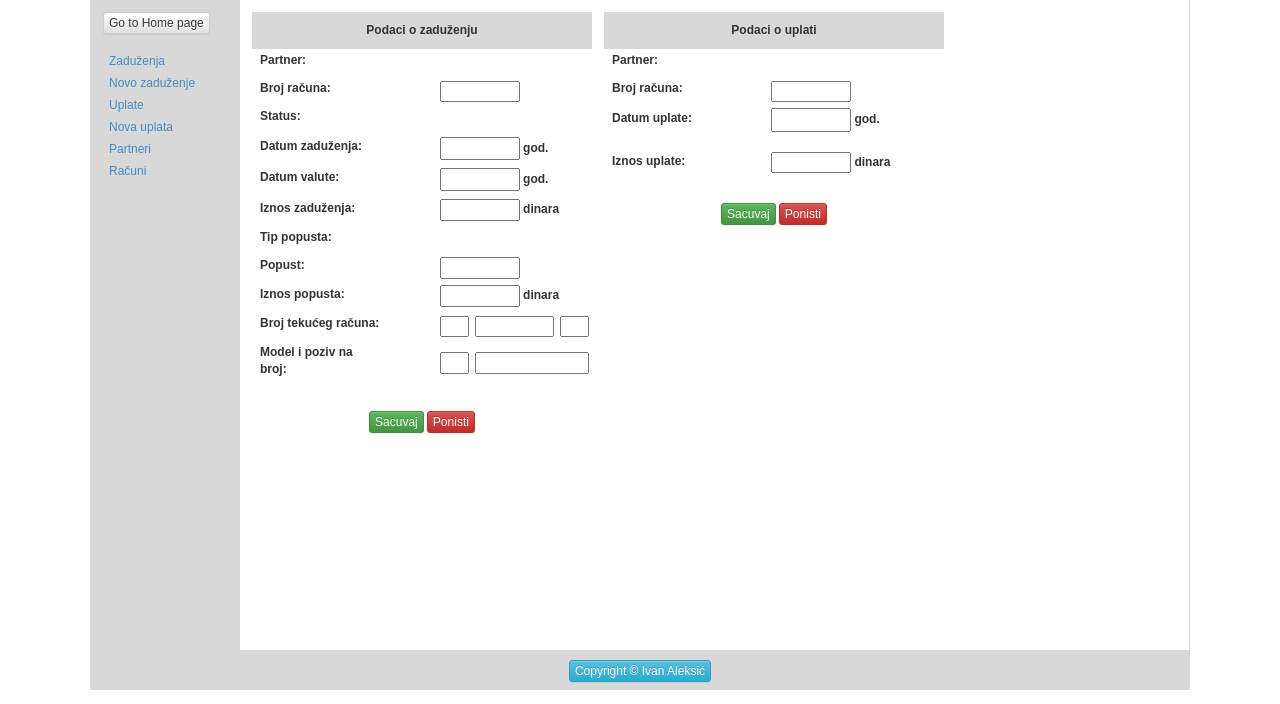
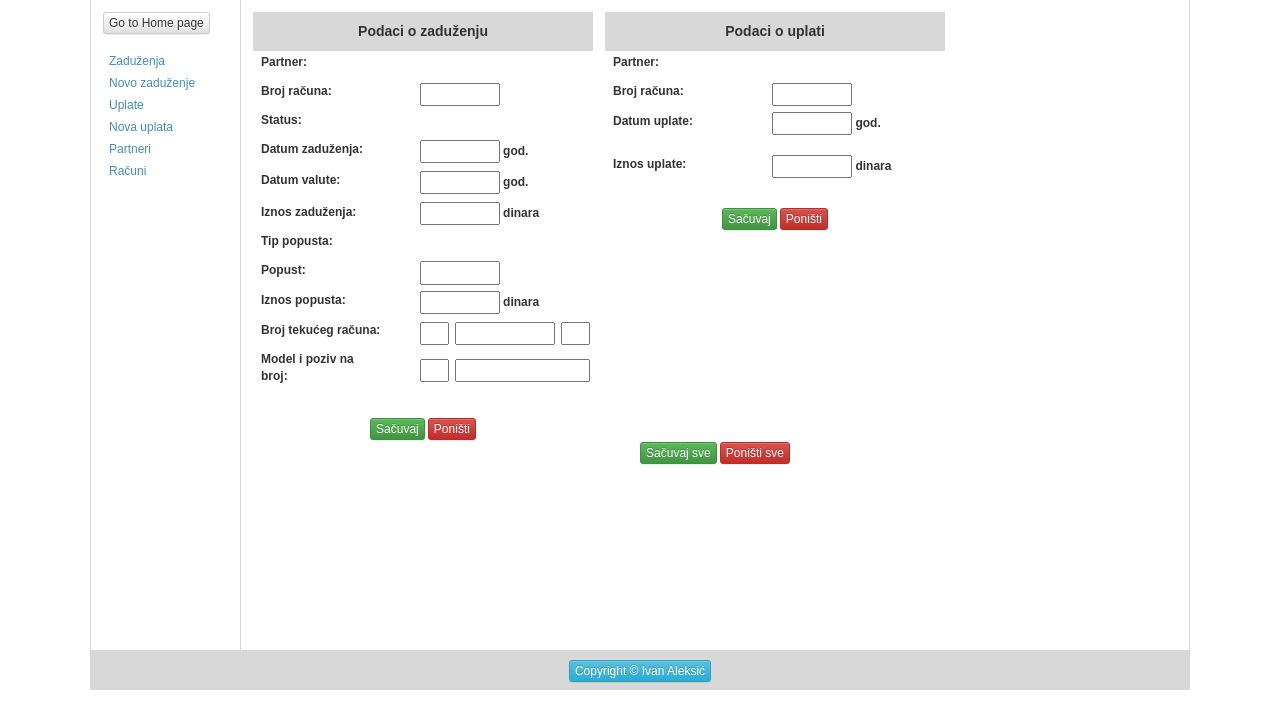
Before and after one commit to ivanaleksic/racuni, a PHP site: page /racuni/main.php?page=racuni in a window 1280 px wide. Shown: the part 32-736 px from the top of the page. Run offline with PHP 8.4, Linux system fonts and the light colour scheme; the visitor is signed in with stand-in values (Sample User, id 1); data that the repository does not hold is empty; some libraries are stand-ins or nearby versions.

Commit message:
Sminkanje main.php i racuni.php

```diff
--- a/main.php
+++ b/main.php
@@ -81,7 +81,7 @@ function layout($page_id)
 
 <body>
 <div id="container" style="position:relative;width:1100px;margin: 20px auto 0;overflow:hidden;">
-    <div id="header" style="background-color:#D8D8D8;line-height:12px;margin:0 auto;padding:6px 12px;text-align: center;">
+    <div id="header" style="background-color:#D8D8D8;line-height:12px;margin:0 auto;padding:6px 12px;text-align: left;">
         <?php
         include('includes/mysql_connect.php');
         $sql=mysql_query("SELECT id, naziv FROM partneri");
@@ -101,7 +101,7 @@ function layout($page_id)
 
     </div>-->
 
-    <div id="sidebar" style="background-color:#D8D8D8;overflow:auto;width:150px;float:left;text-align:left;padding:12px 12px;border-left:1px solid #D8D8D8;">
+    <div id="sidebar" style="background-color:#FFFFFF;overflow:auto;width:150px;float:left;text-align:left;padding:12px 12px; border-left:1px solid #D8D8D8;">
         <a href="main.php" class="btn btn-xs btn-default">Go to Home page</a><br />
         <br />
         <a href="main.php?page=zaduzenja" class="btn btn-xs">Zaduženja</a><br />
@@ -112,7 +112,7 @@ function layout($page_id)
         <a href="main.php?page=racuni" class="btn btn-xs">Računi</a><br />
     </div>
 
-    <div id="content" style="background-color:#FFFFFF;overflow:auto;width:950px;padding:12px 12px;border-right:1px solid #D8D8D8;">
+    <div id="content" style="background-color:#FFFFFF;overflow:auto;width:950px;padding:12px 12px;border-left:1px solid #D8D8D8;border-right:1px solid #D8D8D8;">
         <?php
         if(isset($_GET['page']))
         {
--- a/racuni.php
+++ b/racuni.php
@@ -41,6 +41,16 @@
             params += ', toolbar=no';
             window.open(url,'PHP Pop Up',params);
         }
+
+        function submit_oba() {
+            document.forms.unos_zad.submit();
+            setTimeout(function(){document.forms.unos_upl.submit()},1000);
+        }
+
+        function clear_oba() {
+            document.forms["unos_zad"].reset();
+            document.forms["unos_upl"].reset();
+        }
     </script>
 </head>
 
@@ -54,11 +64,11 @@ $jj=moja_funkcija('idemo kuci');
 echo $jj;-->
 
 <body>
-    <div style="overflow:auto;max-height:530px;float:left;width:700px;">
-        <form id="unos_zad" action="includes/insert_zad.php" method="post">
-            <table name="unos_zaduzenja" style="width:340px;float:left;margin-right:12px;" cellpadding="0" cellspacing="0">
+    <div style="overflow:auto;height:430px;">
+        <form name="unos_zad" action="includes/insert_zad.php" method="post">
+            <table id="unos_zaduzenja" style="width:340px;float:left;margin-right:12px;" cellpadding="0" cellspacing="0">
                 <th colspan="4" style="margin:0;padding:2px;text-align:center">
-                    <h6><b>Podaci o zaduženju</b></h6>
+                    <h5><b>Podaci o zaduženju</b></h5>
                 </th>
                 <tr>
                     <td>
@@ -161,7 +171,7 @@ echo $jj;-->
                         <label class="label_wide">Popust: </label>
                     </td>
                     <td colspan="3" style="width:40px;">
-                    <input type="text" name="pop_izn" class="input" style="width:80px;margin-left:0px;text-align:center;">
+                    <input type="text" name="pop_izn" class="input" style="width:80px;margin-left:0px;text-align:right;">
                     </td>
                 </tr>
                 <tr>
@@ -181,7 +191,7 @@ echo $jj;-->
                     <td style="width:35px;text-align: left">
                         <input type="text" name="tr_no_1" class="input" maxlength="3" onKeyup="autotab(this, document.unos_zaduzenja.poz_no)" size="2" style="width:100%;margin-left:0px;">
                     </td>
-                    <td style="width:85px;text-align: left">
+                    <td style="width:106px;text-align: left">
                         <input type="text" name="tr_no_2" class="input" onKeyup="autotab(this, document.unos_zaduzenja.poz_no)" size="2" style="width:100%;margin-left:0px;">
                     </td>
                     <td style="width:35px;text-align: right">
@@ -206,16 +216,16 @@ echo $jj;-->
                 </tr>
                     <tr>
                         <td colspan="4" style="text-align: center">
-                            <input type="submit" class="btn btn-xs btn-success" value="Sacuvaj"> <input class="btn btn-xs btn-danger" type="reset" value="Ponisti">
+                            <input type="submit" class="btn btn-xs btn-success" value="Sačuvaj"> <input type="reset" class="btn btn-xs btn-danger" value="Poništi">
                         </td>
                 </tr>
             </table>
         </form>
         <!--Unos zaduzenja-->
-        <form id="unos_upl" action="includes/insert_upl.php" method="post">
-            <table name="unos_zaduzenja" style="width:340px;" cellpadding="0" cellspacing="0">
+        <form name="unos_upl" action="includes/insert_upl.php" method="post">
+            <table id="unos_zaduzenja" style="width:340px;" cellpadding="0" cellspacing="0">
                 <th colspan="4" style="margin:0;padding:2px;text-align:center">
-                        <h6><b>Podaci o uplati</b></h6>
+                        <h5><b>Podaci o uplati</b></h5>
                 </th>
                 <tr>
                     <td>
@@ -289,13 +299,14 @@ echo $jj;-->
                 </tr>
                 <tr>
                     <td colspan="4" style="text-align: center">
-                        <input type="submit" class="btn btn-xs btn-success" value="Sacuvaj"> <input class="btn btn-xs btn-danger" type="reset" value="Ponisti">
+                        <input type="submit" class="btn btn-xs btn-success" value="Sačuvaj"> <input type="reset" class="btn btn-xs btn-danger" value="Poništi">
                     </td>
                 </tr>
             </table>
         </form>
     </div>
-    <div>
+    <div style="text-align: center">
+        <input type="button" class="btn btn-xs btn-success" value="Sačuvaj sve" onClick="submit_oba()"> <input type="button" class="btn btn-xs btn-danger" value="Poništi sve" onClick="clear_oba()">
     <!--
         <input type=button onClick="parent.location='partneri.php'" value='parent button'>
         <input type=button onClick="location.href='partneri.php'" value='href button'>
--- a/resources/racuni.css
+++ b/resources/racuni.css
@@ -1,6 +1,9 @@
 body {
     font-family:Arial;
     font-size:11px;
+}
+input {
+    font-size:12px;
 }
 .label_wide {
 	width:120px;
@@ -55,6 +58,9 @@ th {
 td {
     padding: 3px;
 }
+ul {
+    padding: 0px;
+}
 
 /*
 	-ms-box-sizing:content-box;
@@ -62,7 +68,3 @@ td {
 	box-sizing:content-box;
 	-webkit-box-sizing:content-box;
 */
-
-ul {
-    padding: 0px;
-}
```
